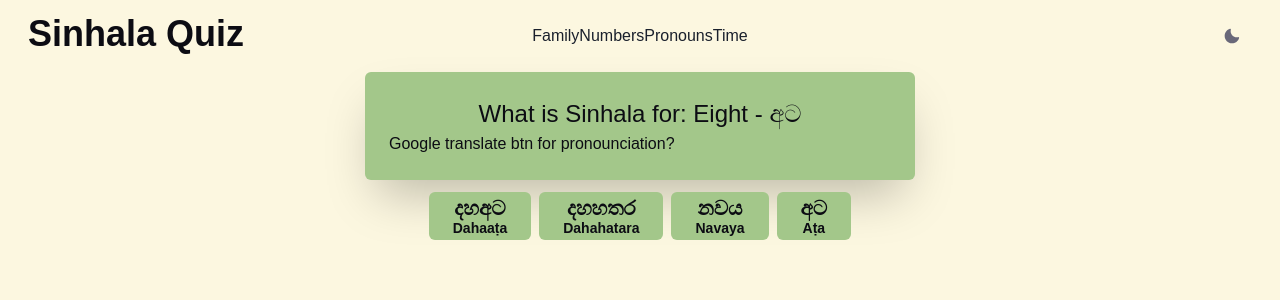
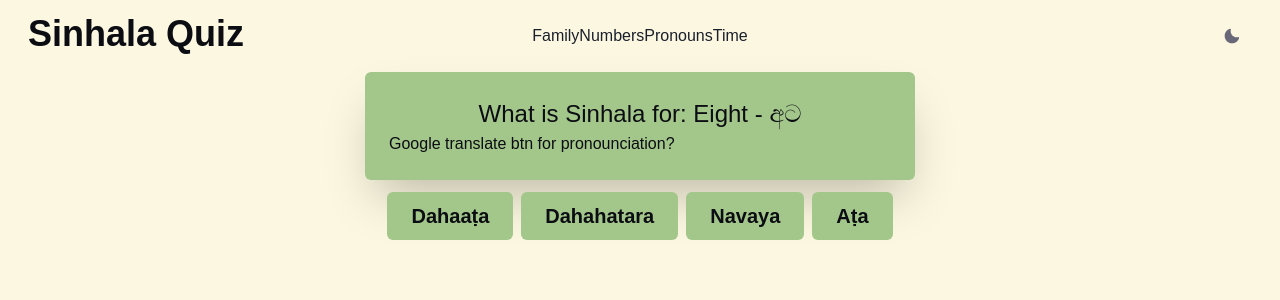
Before and after one commit to druwan/sinhalaquizapp, a Next.js app: page /numbers in a window 1280 px wide. Shown: the top 300 px of the page. Built offline with nearby package versions, Linux system fonts and the light colour scheme; a web font is replaced by a local one.

Commit message:
feat: console.log of (in)correct choices

```diff
--- a/components/QuizCard/QuizAlternativesCard.tsx
+++ b/components/QuizCard/QuizAlternativesCard.tsx
@@ -1,5 +1,4 @@
 import {
-  Box,
   Button,
   ButtonGroup,
   Flex,
@@ -9,6 +8,14 @@ import {
 import React from 'react';
 
 const QuizAlternativesCard = ({ correct, alternatives }) => {
+  const checkAnswer = (e) => {
+    e.preventDefault();
+    if (e.target.innerText === correct[0].sinhala.alphabetical) {
+      console.log('Correct! Save score somehow...');
+    } else {
+      console.log('Incorrect, move on to next question');
+    }
+  };
   return (
     <Flex justifyContent={'space-around'} gap={3}>
       <ButtonGroup>
@@ -18,11 +25,9 @@ const QuizAlternativesCard = ({ correct, alternatives }) => {
             size={'lg'}
             bg={useColorModeValue('Mint.300', 'Flax.200')}
             color={'Raisin.900'}
+            onClick={(e) => checkAnswer(e)}
           >
-            <Text fontSize={'xl'}>
-              {alt.sinhala.script}{' '}
-              <Text fontSize={'sm'}>{alt.sinhala.alphabetical}</Text>
-            </Text>
+            <Text fontSize={'xl'}>{alt.sinhala.alphabetical}</Text>
           </Button>
         ))}
       </ButtonGroup>
```
